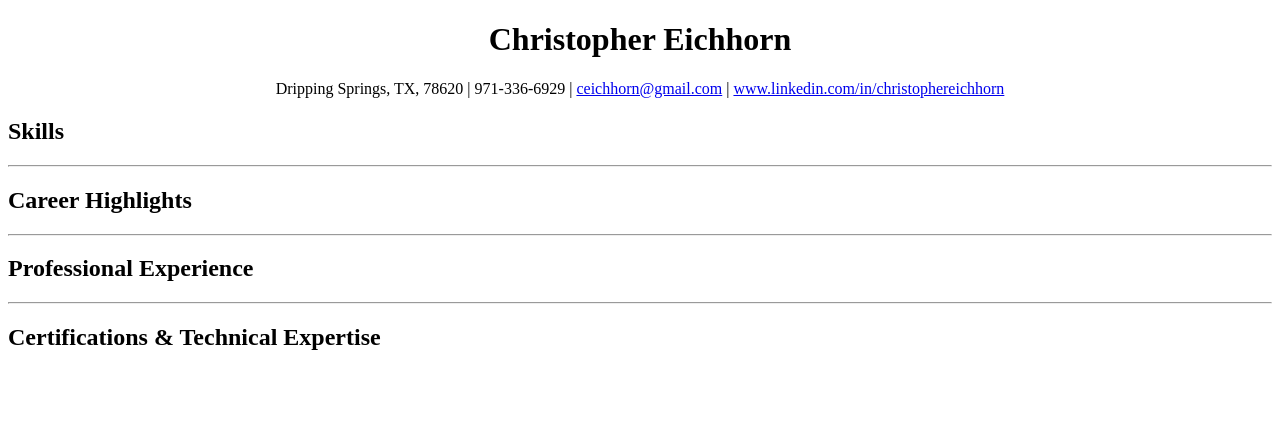
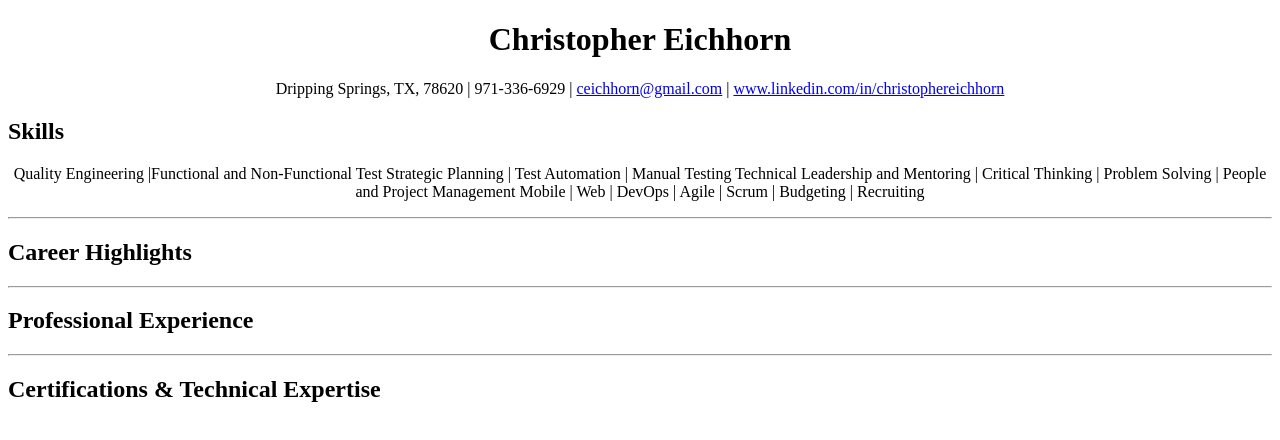
Before and after one commit to Eichhorn-personal/resume, a plain HTML site: page index.html in a window 1280 px wide. Drawn offline with Linux system fonts and the light colour scheme.

Commit message:
added skills

```diff
--- a/index.html
+++ b/index.html
@@ -8,6 +8,7 @@
 
     <body>
         <h1><center>Christopher Eichhorn</center></h1>
+
         <p><center>Dripping Springs, TX, 78620 |
              971-336-6929 |
              <a href="mailto:ceichhorn@gmail.com">ceichhorn@gmail.com</a> |
@@ -16,14 +17,20 @@
         </p>
 
         <h2>Skills</h2>
+        <p><center>Quality Engineering |Functional and Non-Functional Test Strategic Planning | Test Automation | Manual Testing
+            Technical Leadership and Mentoring | Critical Thinking | Problem Solving | People and Project Management
+            Mobile | Web | DevOps | Agile | Scrum | Budgeting | Recruiting</center>
+        </p>
+        <hr \>
 
-        <hr \>
         <h2>Career Highlights</h2>
 
         <hr \>
+
         <h2>Professional Experience</h2>
 
         <hr \>
+
         <h2>Certifications & Technical Expertise</h2>
 
     </body>
```
